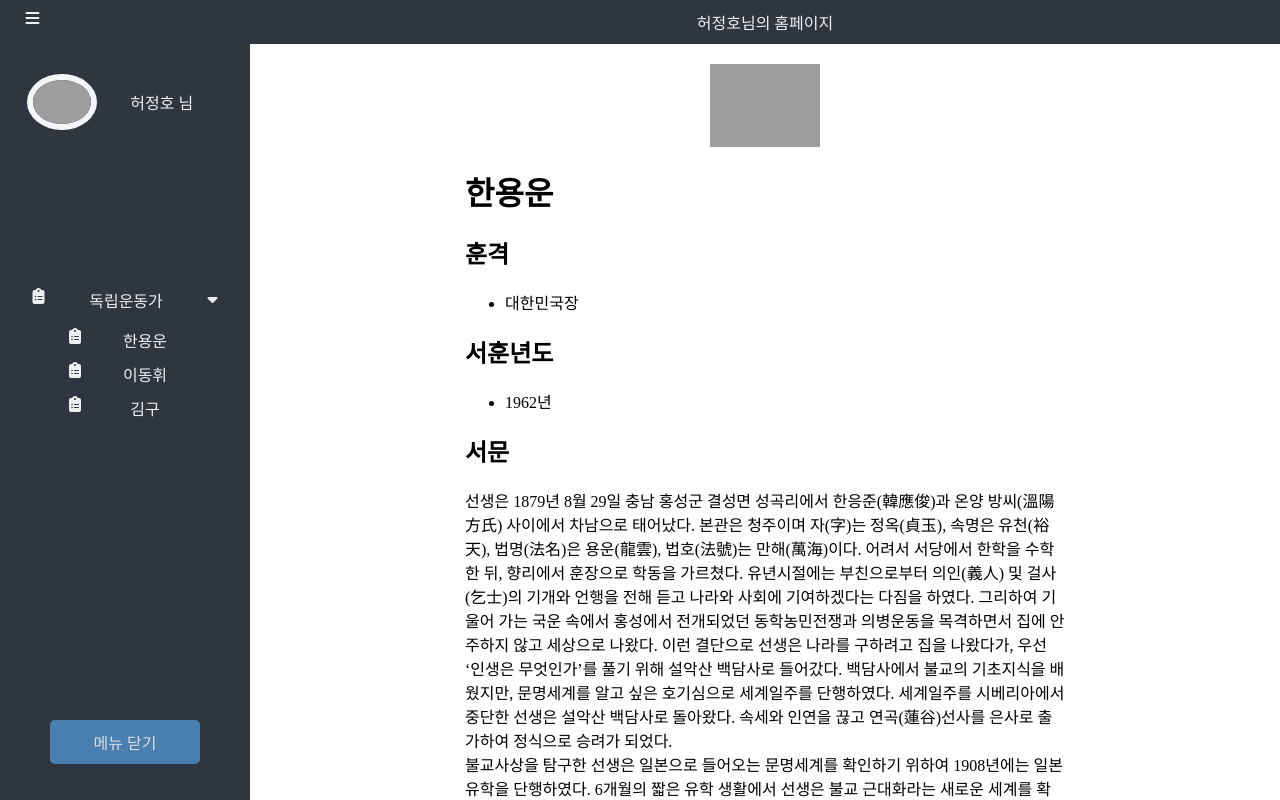
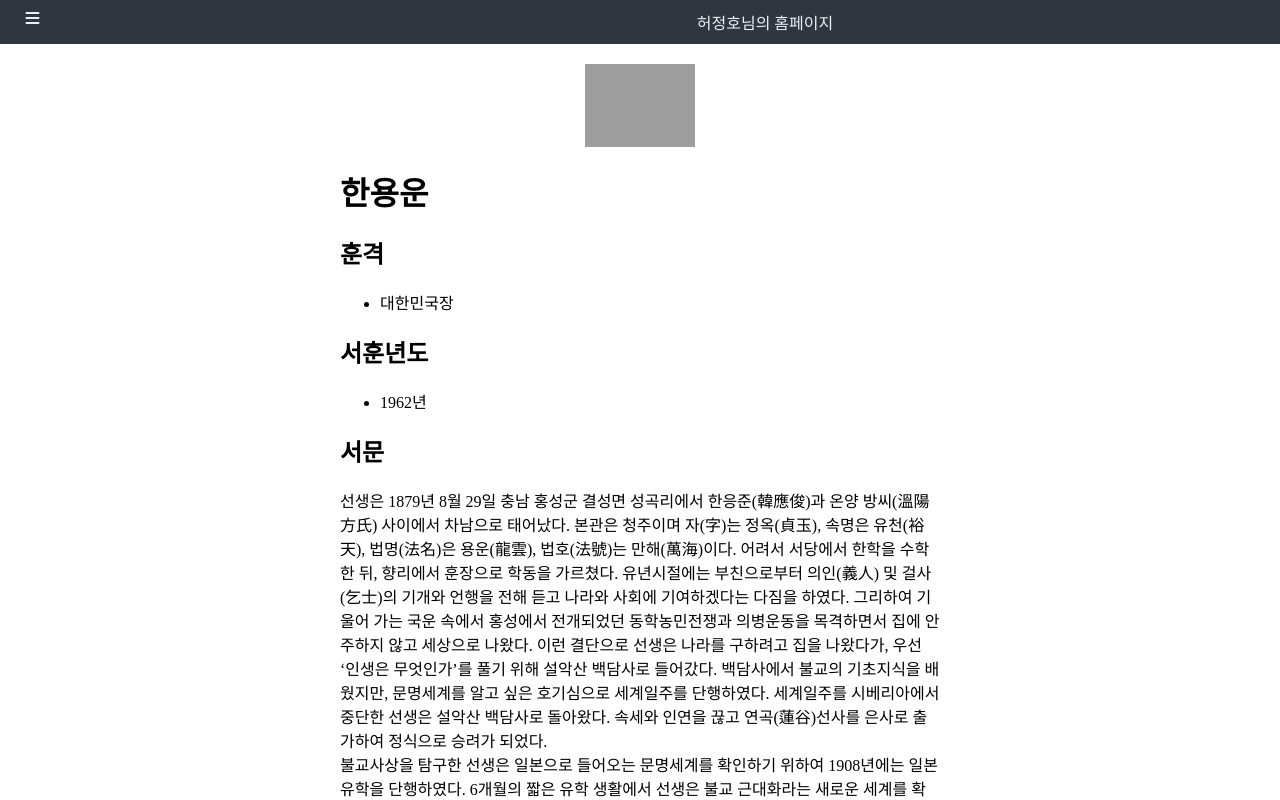
Before and after one commit to Choco0914/Mini-project-with-React, a React (Create React App) app: page / in a window 1280 px wide. Both pictures are taken after a click on the element "메뉴 닫기". Built offline with nearby package versions, Linux system fonts and the light colour scheme; grey boxes are pictures that could not be loaded.

Commit message:
메뉴 활성화 비활성화 기능 추가

```diff
--- a/src/App.js
+++ b/src/App.js
@@ -4,7 +4,7 @@ import GlobalStyles from "./components/GolbalStyles";
 import { IndActivist } from "./data";
 
 class App extends Component {
-  state = { selectedItem: 0, loaded: false, clicked: false };
+  state = { selectedItem: 0, loaded: false, clicked: true };
 
   onSelectedItem = event => {
     this.setState({
@@ -25,7 +25,6 @@ class App extends Component {
     } else {
       this.setState({ clicked: true });
     }
-    console.log(this.state.clicked);
   };
 
   render() {
--- a/src/components/Header.js
+++ b/src/components/Header.js
@@ -14,14 +14,21 @@ const MenuButton = styled.i`
   left: 2%;
   cursor: pointer;
 `;
+
+const CheckContainer = styled.div`
+  display: ${props => (props.clicked ? "none" : "block")};
+`;
+
 const Title = styled.span`
   margin-left: 250px;
 `;
 
-const Header = () => {
+const Header = ({ clicked, onClicked }) => {
   return (
     <HomeTitle>
-      <MenuButton className="fas fa-bars" />
+      <CheckContainer onClick={onClicked} clicked={clicked}>
+        <MenuButton className="fas fa-bars" />
+      </CheckContainer>
       <Title>허정호님의 홈페이지</Title>
     </HomeTitle>
   );
--- a/src/components/Home.js
+++ b/src/components/Home.js
@@ -24,7 +24,7 @@ const Home = ({
 }) => {
   return (
     <HomeContainer id="home">
-      <Header />
+      <Header onClicked={onClicked} clicked={clicked} />
       <BodyContainer>
         <Navigator
           clicked={clicked}
--- a/src/components/Navigator.js
+++ b/src/components/Navigator.js
@@ -4,7 +4,7 @@ import Profile from "./Profile";
 import DropDown from "./DropDown";
 
 const NavContainer = styled.div`
-  display: flex;
+  display: ${props => (props.clicked ? "flex" : "none")};
   flex-direction: column;
   padding: 10px;
   height: 100vh;
@@ -28,9 +28,9 @@ const CloseBtn = styled.div`
   cursor: pointer;
 `;
 
-const Navigator = ({ indActivist, onSelectedItem, onClicked }) => {
+const Navigator = ({ indActivist, onSelectedItem, onClicked, clicked }) => {
   return (
-    <NavContainer>
+    <NavContainer clicked={clicked}>
       <Profile />
       <DropDown indActivist={indActivist} onSelectedItem={onSelectedItem} />
       <CloseBtn onClick={onClicked}>메뉴 닫기</CloseBtn>
```
Also changed, not shown: 1 other file (tests, documents, lock files or other folders).
